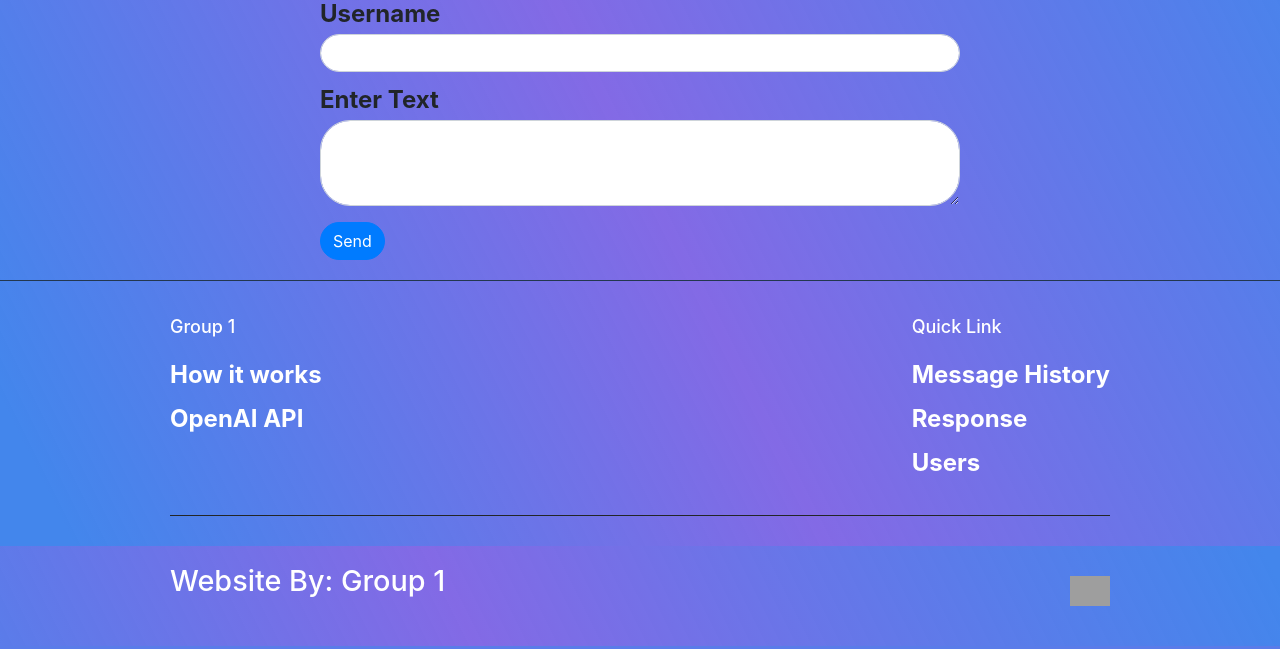
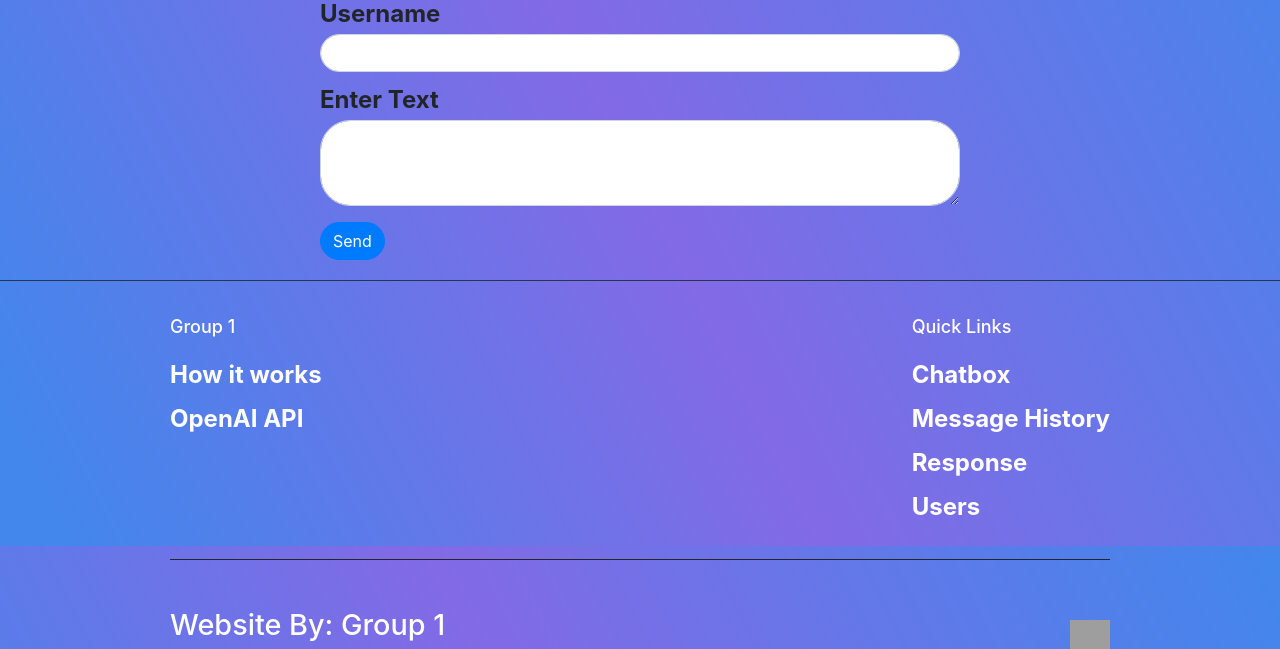
Before and after one commit to PseudocodeJason/network_project, a Django app: page / in a window 1280 px wide. Shown: the part 254-903 px from the top of the page. Run offline with Django 3.2, Linux system fonts and the light colour scheme; some libraries are stand-ins or nearby versions; grey boxes are pictures that could not be loaded.

Commit message:
Included Chatbox link to Quick Links Section

```diff
--- a/myproject/chatbox/templates/chatbox/base.html
+++ b/myproject/chatbox/templates/chatbox/base.html
@@ -269,7 +269,8 @@
         </div>
 
         <div class="footer-block ">
-          <div class="footer-title">Quick Link</div>
+          <div class="footer-title">Quick Links</div>
+          <a href="/" class="footer-link">Chatbox</a>
           <a href="/chat_history/" class="footer-link ">Message History</a>
           <a href="/response_history/" class="footer-link ">Response</a>
           <a href="/user_list/" class="footer-link ">Users</a>
```
